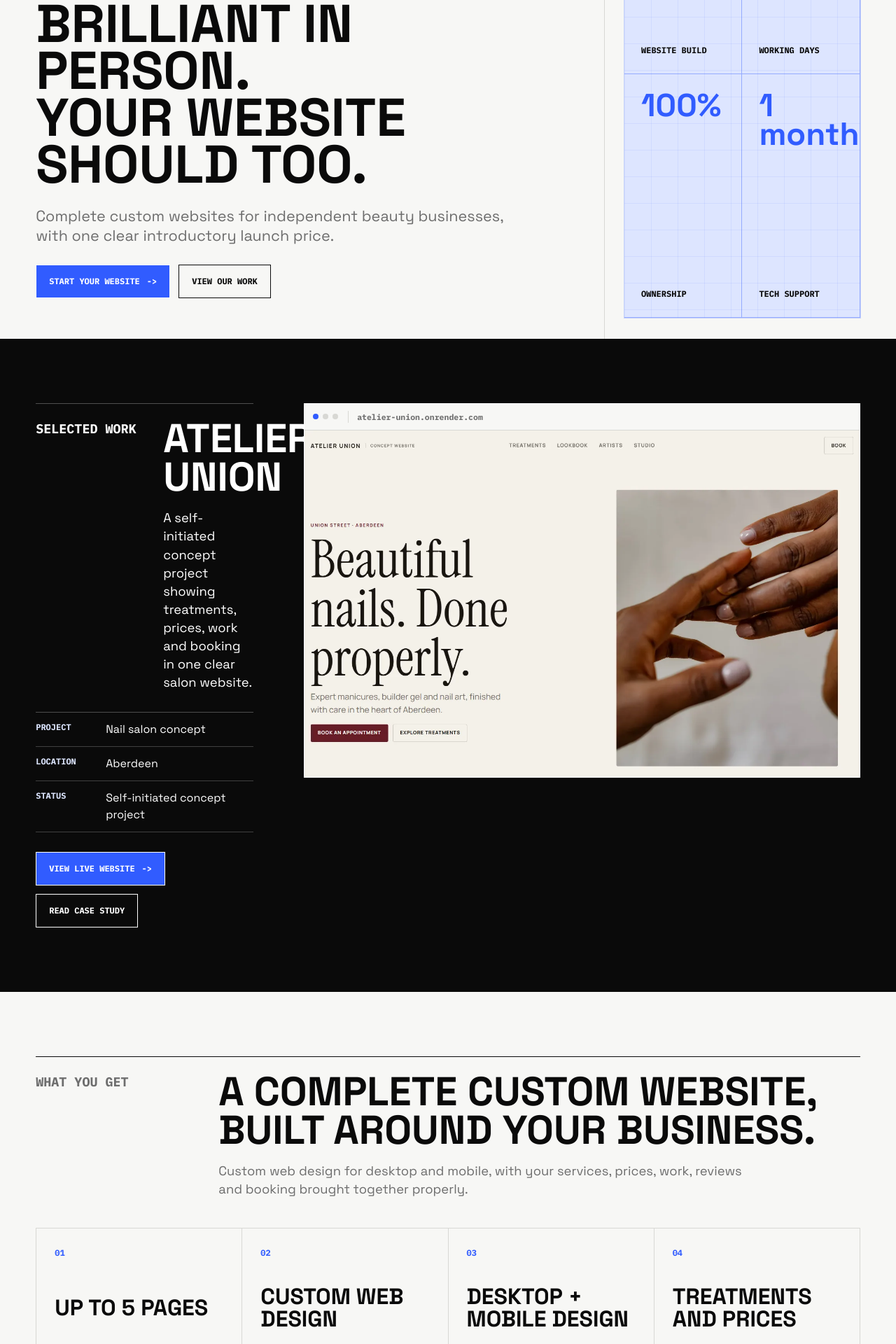
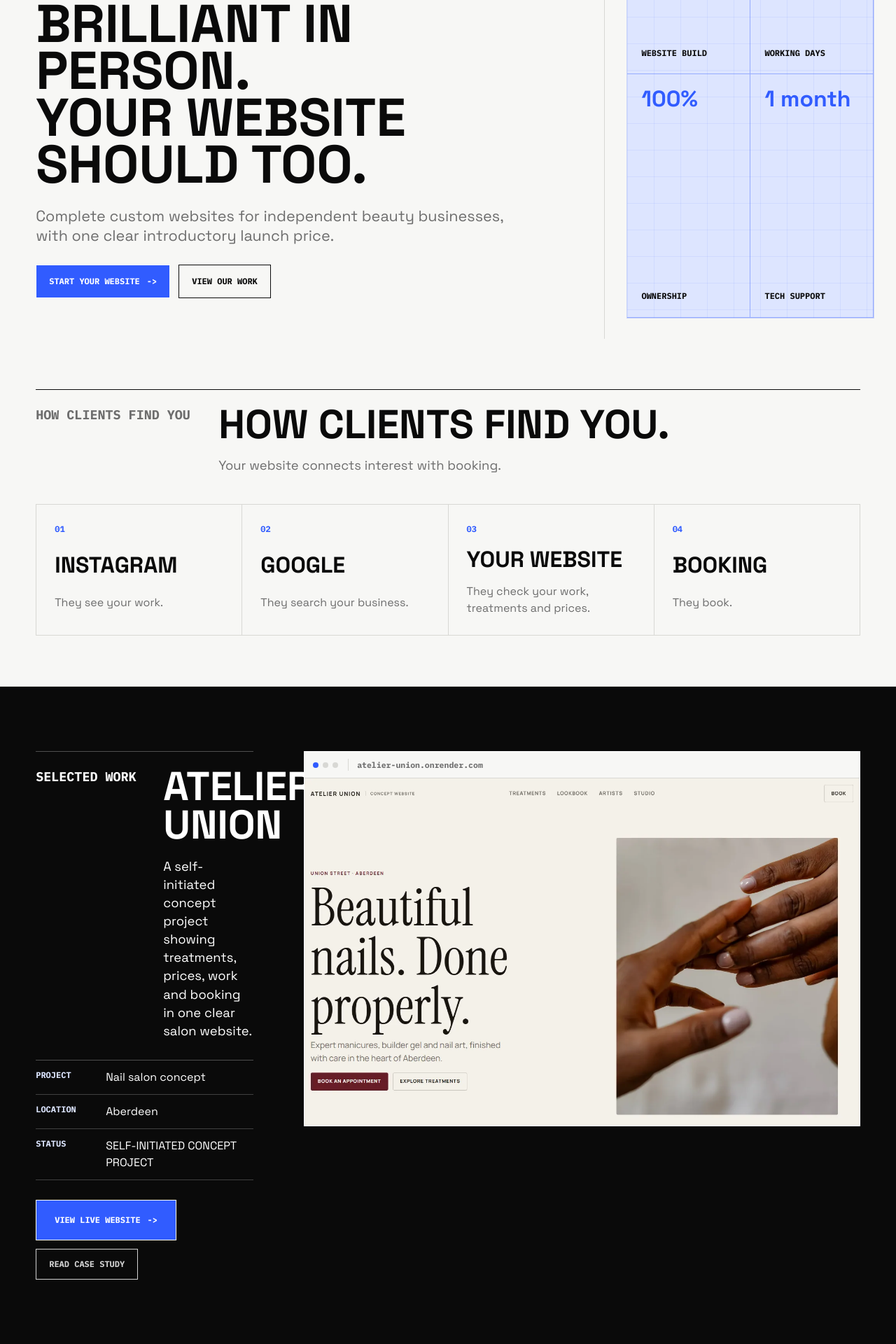
Before and after one commit to kieragordonstudio-dotcom/kiera-gordon-digital, a React (Vite) app: page / in a window 1280 px wide. Shown: the part 340-2260 px from the top of the page at 70% size. Built offline with nearby package versions, Linux system fonts and the light colour scheme.

Commit message:
Final launch pass for Kiera Gordon Digital

```diff
--- a/site-meta.json
+++ b/site-meta.json
@@ -30,7 +30,7 @@
     },
     "/pricing": {
       "title": "Pricing | Kiera Gordon Digital",
-      "description": "The Kiera Gordon Digital offer: a £149 introductory website build, optional £15/month KGD Managed, and a clear own-hosting route."
+      "description": "The Kiera Gordon Digital offer: a £149 introductory website build, optional £15 / month KGD Managed, and a clear own-hosting route."
     },
     "/process": {
       "title": "Process | Kiera Gordon Digital",
@@ -42,11 +42,11 @@
     },
     "/start": {
       "title": "Start your website | Kiera Gordon Digital",
-      "description": "Send the basics about your beauty business and what you need. Kiera will review it and reply with next steps."
+      "description": "Send your business details and what you need. Kiera will review it and reply with next steps."
     },
     "/faq": {
       "title": "FAQ | Kiera Gordon Digital",
-      "description": "Answers about the £149 website build, optional £15/month Managed plan, ownership, booking, hosting, revisions and support."
+      "description": "Answers about the £149 website build, optional £15 / month Managed plan, ownership, booking, hosting, revisions and support."
     },
     "/privacy": {
       "title": "Privacy | Kiera Gordon Digital",
--- a/src/App.tsx
+++ b/src/App.tsx
@@ -32,15 +32,16 @@ const navLinks = [
 
 const offerFacts = [
   { value: siteConfig.launchPrice, label: 'Website build' },
-  { value: '7-10', label: 'Working days' },
+  { value: '7–14', label: 'Working days' },
   { value: siteConfig.ownershipLabel, label: 'Ownership' },
   { value: '1 month', label: 'Tech support' },
 ];
 
 const buildHighlights = [
-  'Up to 5 pages',
+  'Up to 6 core pages',
   'Custom web design',
   'Desktop + mobile design',
+  'Built around your business',
   'Treatments and prices',
   'Gallery',
   'Reviews',
@@ -50,6 +51,29 @@ const buildHighlights = [
   'Basic SEO',
   'Domain and SSL',
   'Launch support',
+];
+
+const discoverySteps = [
+  {
+    number: '01',
+    title: 'Instagram',
+    copy: 'They see your work.',
+  },
+  {
+    number: '02',
+    title: 'Google',
+    copy: 'They search your business.',
+  },
+  {
+    number: '03',
+    title: 'Your website',
+    copy: 'They check your work, treatments and prices.',
+  },
+  {
+    number: '04',
+    title: 'Booking',
+    copy: 'They book.',
+  },
 ];
 
 function cleanPath(path: string) {
@@ -170,20 +194,19 @@ function Footer() {
 
   return (
     <footer className="site-footer">
-      <div className="footer-brand">
-        <Wordmark />
-        <p>{siteConfig.footerStatement}</p>
-      </div>
-      <nav aria-label="Footer navigation">
+      <nav className="footer-nav" aria-label="Footer navigation">
         {footerLinks.map((link) => (
           <Link key={link.href} href={link.href}>
             {link.label}
           </Link>
         ))}
       </nav>
-      <div className="footer-contact">
+      <div className="footer-bottom">
+        <div className="footer-brand-text">
+          <strong>{siteConfig.name}</strong>
+          <p>{siteConfig.footerStatement}</p>
+        </div>
         <a href={`mailto:${siteConfig.email}`}>{siteConfig.email}</a>
-        <p>{siteConfig.finalMicrocopy}</p>
       </div>
     </footer>
   );
@@ -215,6 +238,27 @@ function Hero() {
         ))}
       </div>
     </main>
+  );
+}
+
+function DiscoverySection() {
+  return (
+    <section className="discovery-section">
+      <SectionHeader
+        label="How clients find you"
+        title="How clients find you."
+        copy="Your website connects interest with booking."
+      />
+      <div className="discovery-grid">
+        {discoverySteps.map((step) => (
+          <article key={step.number}>
+            <span>{step.number}</span>
+            <h3>{step.title}</h3>
+            <p>{step.copy}</p>
+          </article>
+        ))}
+      </div>
+    </section>
   );
 }
 
@@ -285,8 +329,11 @@ function FeaturedWorkSection() {
           </div>
         </dl>
         <div className="project-actions">
-          <ExternalProjectLink />
-          <Link className="button outline-light" href="/work/atelier-union">
+          <ExternalProjectLink className="button primary featured-live-button" />
+          <Link
+            className="button outline-light quiet-case-link"
+            href="/work/atelier-union"
+          >
             Read case study
           </Link>
         </div>
@@ -304,7 +351,7 @@ function WhatYouGetSection() {
       <SectionHeader
         label="What you get"
         title="A complete custom website, built around your business."
-        copy="Custom web design for desktop and mobile, with your services, prices, work, reviews and booking brought together properly."
+        copy="Custom web design for desktop and mobile, designed around your business, style, services and customers."
       />
       <div className="deliverables-grid">
         {buildHighlights.map((item, index) => (
@@ -339,7 +386,7 @@ function ProcessSection() {
   );
 }
 
-function PricingSection() {
+function PricingSection({ showLink = true }: { showLink?: boolean }) {
   return (
     <section className="pricing-section">
       <div className="price-lockup">
@@ -351,17 +398,20 @@ function PricingSection() {
       <div className="price-copy">
         <h2>A complete custom website for your beauty business.</h2>
         <p>
-          Built around your services, prices, work, reviews and booking route,
-          with two revision rounds and one month of technical support included.
+          Built around your business, content, style, services, customers and
+          booking route, with two revision rounds and one month of technical
+          support after launch included.
         </p>
         <div className="inclusion-list">
           {packageInclusions.slice(0, 10).map((item) => (
             <span key={item}>{item}</span>
           ))}
         </div>
-        <Link className="button primary" href="/pricing">
-          View pricing
-        </Link>
+        {showLink ? (
+          <Link className="button primary" href="/pricing">
+            View pricing
+          </Link>
+        ) : null}
       </div>
     </section>
   );
@@ -502,6 +552,7 @@ function HomePage() {
   return (
     <>
       <Hero />
+      <DiscoverySection />
       <FeaturedWorkSection />
       <WhatYouGetSection />
       <ProcessSection />
@@ -559,11 +610,11 @@ function WorkPage() {
           </dl>
           <ExternalProjectLink />
         </div>
-        <div className="gallery-grid composed">
-          <ProjectImage screenshot={atelierScreenshots[0]} className="wide" />
+        <div className="gallery-grid work-collage">
+          <ProjectImage screenshot={atelierScreenshots[0]} />
           <ProjectImage screenshot={atelierScreenshots[1]} className="phone-shot" />
           <ProjectImage screenshot={atelierScreenshots[2]} />
-          <ProjectImage screenshot={atelierScreenshots[4]} className="wide" />
+          <ProjectImage screenshot={atelierScreenshots[4]} />
         </div>
       </section>
       <FinalCTA />
@@ -640,9 +691,9 @@ function PricingPage() {
       <PageHero
         eyebrow="Pricing"
         title={`${siteConfig.launchPrice} one-off website build.`}
-        copy="An introductory launch price while Kiera Gordon Digital builds its first real client portfolio."
+        copy="An introductory launch price while Kiera Gordon Digital builds its portfolio of client websites."
       />
-      <PricingSection />
+      <PricingSection showLink={false} />
       <section className="scope-section">
         <div>
           <h2>Included</h2>
@@ -668,15 +719,26 @@ function PricingPage() {
       <OptionsSection />
       <section className="support-section">
         <div>
-          <h2>Support covers</h2>
+          <h2>First month support</h2>
+          <p>
+            Every £149 website includes 1 month of technical support after
+            launch for issues attributable to the delivered website or setup.
+          </p>
+        </div>
+        <div>
+          <h2>KGD Managed support</h2>
+          <p>
+            KGD Managed clients receive ongoing managed technical support for
+            the website, hosting, backend and platform while subscribed.
+          </p>
           <div className="scope-list">
             {supportCovers.map((item) => (
               <span key={item}>{item}</span>
             ))}
           </div>
         </div>
-        <div>
-          <h2>Support does not cover</h2>
+        <div className="support-wide">
+          <h2>Managed support does not include</h2>
           <div className="scope-list muted">
             {supportExcludes.map((item) => (
               <span key={item}>{item}</span>
@@ -733,7 +795,7 @@ function StartPage() {
     <>
       <PageHero
         eyebrow="Start your website"
-        title="Send the basics."
+        title="Send your details."
         copy="Tell Kiera what your business is and what kind of website help you need."
       />
       <section className="form-section">
@@ -807,7 +869,7 @@ function TermsPage() {
         scope described on the pricing page.
       </p>
       <p>
-        The build includes up to 5 core pages, custom web design, desktop and
+        The build includes up to 6 core pages, custom web design, desktop and
         mobile layouts, basic SEO foundations, 2 revision rounds, launch
         and 1 month of technical support for issues caused by the delivered
         setup.
--- a/src/config/site.ts
+++ b/src/config/site.ts
@@ -10,24 +10,24 @@ export const siteConfig = {
   managedPrice: '£15 / month',
   offerLabel: 'Introductory launch price',
   offerNote:
-    'Currently £149 while Kiera Gordon Digital builds its first client portfolio.',
+    'Currently £149 while Kiera Gordon Digital builds its portfolio of client websites.',
   ownershipLabel: '100%',
-  pagesIncluded: 'Up to 5 core pages',
-  turnaround: '7-10 working days after all required content has been received',
-  turnaroundShort: '7-10 working days',
+  pagesIncluded: 'Up to 6 core pages',
+  turnaround: '7–14 working days after all required content has been received',
+  turnaroundShort: '7–14 working days',
   revisions: 2,
   technicalSupport: '1 month technical support after launch',
   primaryCta: 'Start your website',
   formCta: 'Send my enquiry',
   secondaryCta: 'View our work',
   finalMicrocopy:
-    '£149 introductory website build · 2 revision rounds · 1 month technical support',
+    '£149 one-off website build · 2 revision rounds · 1 month technical support after launch',
   bookingPlatforms: ['Fresha', 'Booksy', 'Treatwell'],
   legalNote:
     'These starter terms are a practical project summary, not solicitor-written legal advice.',
   socialLinks: [] as Array<{ label: string; href: string }>,
   atelierUnionLiveUrl: 'https://atelier-union.onrender.com/',
   formEndpoint: '/api/enquiry',
-  founderImage: '/founder-kiera-gordon.webp',
+  founderImage: '/founder-kiera-gordon.jpg',
   footerStatement: 'Websites for independent beauty businesses.',
 };
--- a/src/data/faq.ts
+++ b/src/data/faq.ts
@@ -4,12 +4,12 @@ export const faqs = [
   {
     question: 'Why is the website £149?',
     answer:
-      '£149 is the introductory launch price while Kiera Gordon Digital builds its first portfolio of real client websites.',
+      '£149 is the introductory launch price while Kiera Gordon Digital builds its portfolio of client websites.',
   },
   {
     question: 'What do I get for £149?',
     answer:
-      'A complete custom website with up to 5 core pages, custom web design, desktop and mobile layouts, treatments and prices, gallery of work, supplied reviews, team details where relevant, location, hours, contact information, basic SEO foundations, metadata, domain connection, launch, 2 revision rounds and 1 month technical support after launch.',
+      'A complete custom website with up to 6 core pages, custom web design built around your business, style, services and customers, desktop and mobile layouts, treatments and prices, gallery of work, supplied reviews, team details where relevant, location, hours, contact information, basic SEO foundations, metadata, domain connection, launch, 2 revision rounds and 1 month technical support after launch.',
   },
   {
     question: 'Do I own the website?',
@@ -24,15 +24,15 @@ export const faqs = [
   {
     question: 'What is KGD Managed?',
     answer:
-      'KGD Managed is the optional £15/month plan for businesses that want hosting, KGD booking and the owner platform included.',
+      'KGD Managed is the optional £15 / month plan for businesses that want managed hosting, the KGD booking system, backend, owner dashboard or owner area, technical operation and ongoing managed technical support while subscribed.',
   },
   {
-    question: 'What does £15/month include?',
+    question: 'What does £15 / month include?',
     answer:
-      'It includes KGD-managed website hosting, the KGD booking system, owner dashboard or owner area, connected website/backend functionality and the managed technical infrastructure needed to run the KGD platform.',
+      'It includes KGD-managed website hosting, the KGD booking system, owner dashboard or owner area, connected website/backend functionality, managed technical infrastructure and ongoing technical support for the managed website/platform while subscribed.',
   },
   {
-    question: 'Do I have to pay £15/month?',
+    question: 'Do I have to pay £15 / month?',
     answer:
       'No. KGD Managed is optional. If you do not choose it, your website can connect to your existing booking provider and your own hosting.',
   },
@@ -77,12 +77,12 @@ export const faqs = [
   {
     question: 'What does the one month technical support cover?',
     answer:
-      'It covers reasonable technical issues attributable to the delivered website or setup, such as website bugs, broken links, responsive defects, form defects, initial domain or SSL issues caused by the setup, booking integration issues caused by the implementation and browser/device bugs attributable to the site.',
+      'Every £149 website includes 1 month of technical support after launch for reasonable technical issues attributable to the delivered website or setup, such as site bugs, responsive defects, form defects, initial domain or SSL issues caused by the setup and booking integration issues caused by the implementation.',
   },
   {
     question: 'What happens after that month?',
     answer:
-      'No ongoing support is automatically included after the first month. Extra work, changes or support can be quoted separately.',
+      'No ongoing support is automatically included after the first month unless you choose KGD Managed. Extra work, routine content changes, new pages, new features or redesigns can be quoted separately.',
   },
   {
     question: 'Can you use my existing photos?',
--- a/src/data/portfolio.ts
+++ b/src/data/portfolio.ts
@@ -39,7 +39,7 @@ export const atelierUnionProject = {
   number: '01',
   category: 'Nail salon concept',
   location: 'Aberdeen',
-  label: 'Self-initiated concept project',
+  label: 'SELF-INITIATED CONCEPT PROJECT',
   listingLabel: 'Selected work',
   subtitle: 'Nail salon concept · Aberdeen',
   liveUrl: siteConfig.atelierUnionLiveUrl,
--- a/src/data/pricing.ts
+++ b/src/data/pricing.ts
@@ -1,7 +1,8 @@
 export const packageInclusions = [
-  'Up to 5 core pages',
+  'Up to 6 core pages',
   'Custom web design',
   'Designed for desktop and mobile',
+  'Designed around your business, style, services and customers',
   'Treatments, services and prices',
   'Gallery of your work',
   'Customer-supplied reviews or testimonials',
@@ -38,12 +39,14 @@ export const operatingOptions = [
   {
     name: 'KGD Managed',
     price: '£15 / month',
-    summary: 'Hosting, KGD booking system and owner platform included.',
+    summary:
+      'Managed hosting, KGD booking system, backend, owner area and technical operation included.',
     items: [
       'KGD-managed website hosting',
       'KGD booking system',
       'Owner dashboard / owner area',
       'Managed backend and platform infrastructure',
+      'Ongoing managed technical support while subscribed',
     ],
   },
   {
@@ -71,22 +74,22 @@ export const ownershipItems = [
 ];
 
 export const supportCovers = [
-  'Website bugs',
-  'Broken links',
-  'Responsive or layout defects',
-  'Form defects',
-  'Initial domain or SSL issues caused by the setup',
-  'Booking integration issues caused by the implementation',
+  'Website bugs attributable to the site',
+  'Hosting, uptime or deployment issues inside KGD control',
+  'Website crashes',
+  'SSL or setup issues caused by the KGD setup',
+  'Booking or backend functionality bugs',
   'Browser or device bugs attributable to the site',
 ];
 
 export const supportExcludes = [
   'Unlimited edits',
-  'Content changes',
-  'Redesign',
+  'Routine content changes',
+  'Redesigns',
   'New pages',
   'New features or integrations',
-  'Ongoing SEO, marketing or social media',
-  'Branding or photography',
-  'Third-party IT or email support',
+  'Marketing',
+  'Ongoing SEO',
+  'Branding',
+  'Photography',
 ];
--- a/src/data/process.ts
+++ b/src/data/process.ts
@@ -44,14 +44,14 @@ export const journey = [
   },
   {
     title: 'Google',
-    copy: 'They search for you.',
+    copy: 'They search your business.',
   },
   {
-    title: 'Website',
-    copy: 'They check your treatments, prices, work and reviews.',
+    title: 'Your website',
+    copy: 'They check your work, treatments and prices.',
   },
   {
     title: 'Booking',
-    copy: 'They choose an appointment.',
+    copy: 'They book.',
   },
 ];
--- a/src/styles/global.css
+++ b/src/styles/global.css
@@ -180,11 +180,11 @@
 .project-meta dt,
 .process-list span,
 .journey-grid span,
+.discovery-grid span,
 .deliverables-grid span,
 .need-grid span,
 .principle-grid span,
-.site-footer a,
-.site-footer p {
+.footer-nav a {
   font-family: var(--font-mono);
   font-size: 0.75rem;
   font-weight: 700;
@@ -252,8 +252,10 @@
   box-shadow: 0 0 0 1px rgba(49, 92, 255, 0.24);
   display: grid;
   grid-template-columns: minmax(0, 1fr) minmax(0, 1fr);
-  margin: 30px max(24px, var(--page-gutter)) 30px 28px;
+  justify-self: center;
+  margin: 30px 0;
   min-width: 0;
+  width: min(calc(100% - clamp(48px, 5vw, 72px)), 430px);
 }
 
 .metric-panel {
@@ -263,16 +265,18 @@
   display: grid;
   min-height: 168px;
   min-width: 0;
-  padding: 24px;
+  padding: clamp(18px, 1.6vw, 24px);
 }
 
 .metric-panel strong {
   color: var(--color-accent);
   display: block;
-  font-size: 4.2rem;
+  font-size: clamp(2rem, 2.4vw, 3.6rem);
   letter-spacing: 0;
   line-height: 0.9;
   max-width: 100%;
+  overflow-wrap: anywhere;
+  white-space: nowrap;
 }
 
 .metric-panel span {
@@ -301,6 +305,7 @@
 }
 
 .section-pad,
+.discovery-section,
 .featured-work,
 .process-section,
 .pricing-section,
@@ -366,6 +371,7 @@
 }
 
 .journey-grid,
+.discovery-grid,
 .deliverables-grid,
 .need-grid,
 .principle-grid {
@@ -377,6 +383,7 @@
 }
 
 .journey-grid article,
+.discovery-grid article,
 .deliverables-grid article,
 .principle-grid article {
   border-bottom: 1px solid var(--color-rule);
@@ -388,6 +395,7 @@
 }
 
 .journey-grid span,
+.discovery-grid span,
 .deliverables-grid span,
 .need-grid span,
 .principle-grid span {
@@ -395,6 +403,7 @@
 }
 
 .journey-grid h3,
+.discovery-grid h3,
 .deliverables-grid h3,
 .principle-grid h3,
 .option-grid h3 {
@@ -406,10 +415,21 @@
 }
 
 .journey-grid p,
+.discovery-grid p,
 .principle-grid p,
 .option-grid p {
   color: var(--color-muted);
   margin: 0;
+}
+
+.discovery-section {
+  border-bottom: 1px solid var(--color-rule);
+  padding-bottom: 72px;
+  padding-top: 72px;
+}
+
+.discovery-grid article {
+  min-height: 142px;
 }
 
 .featured-work {
@@ -465,6 +485,16 @@
   display: flex;
   flex-wrap: wrap;
   gap: 12px;
+}
+
+.featured-live-button {
+  min-height: 58px;
+  padding-inline: 26px;
+}
+
+.quiet-case-link {
+  min-height: 44px;
+  opacity: 0.82;
 }
 
 .project-layout {
@@ -561,6 +591,13 @@
   grid-template-columns: minmax(0, 1fr) minmax(230px, 0.36fr);
 }
 
+.work-collage {
+  grid-template-columns: minmax(0, 0.92fr) minmax(220px, 0.48fr) minmax(
+      220px,
+      0.64fr
+    );
+}
+
 .project-image {
   background: white;
   border: 1px solid var(--color-rule);
@@ -581,6 +618,35 @@
 
 .gallery-grid.composed .project-image.phone-shot {
   grid-row: span 2;
+}
+
+.work-collage .project-image {
+  grid-column: auto;
+}
+
+.work-collage .project-image:nth-child(1) {
+  grid-column: 1 / span 2;
+}
+
+.work-collage .project-image:nth-child(2) {
+  grid-column: 3;
+  grid-row: 1 / span 2;
+  justify-self: end;
+  max-width: 360px;
+  width: 100%;
+}
+
+.work-collage .project-image:nth-child(3) {
+  grid-column: 1;
+  max-width: 520px;
+  width: 100%;
+}
+
+.work-collage .project-image:nth-child(4) {
+  grid-column: 2 / span 2;
+  justify-self: end;
+  max-width: 760px;
+  width: 100%;
 }
 
 .project-image.phone-shot {
@@ -957,6 +1023,10 @@
 
 .scope-list.muted span {
   color: var(--color-muted);
+}
+
+.support-wide {
+  grid-column: 1 / -1;
 }
 
 .need-grid {
@@ -1053,7 +1123,7 @@
 }
 
 .form-note a,
-.footer-contact a,
+.footer-bottom a,
 .form-status {
   overflow-wrap: anywhere;
 }
@@ -1089,20 +1159,36 @@
 .site-footer {
   border-top: 1px solid var(--color-text);
   display: grid;
-  gap: 32px;
-  grid-template-columns: minmax(220px, 1fr) auto minmax(220px, 0.38fr);
+  gap: 28px;
+  grid-template-columns: minmax(0, 1fr);
   padding: 34px var(--page-gutter);
 }
 
-.site-footer .wordmark {
-  border-right: 0;
-  padding: 0;
-}
-
-.site-footer nav,
-.footer-contact {
-  display: grid;
-  gap: 10px;
+.footer-nav {
+  border-bottom: 1px solid var(--color-rule);
+  display: flex;
+  flex-wrap: wrap;
+  gap: 14px 26px;
+  padding-bottom: 28px;
+}
+
+.footer-bottom {
+  align-items: end;
+  display: grid;
+  gap: 18px;
+  grid-template-columns: minmax(0, 1fr) auto;
+}
+
+.footer-brand-text {
+  display: grid;
+  gap: 8px;
+}
+
+.footer-brand-text strong {
+  font-family: var(--font-mono);
+  font-size: 0.75rem;
+  letter-spacing: 0;
+  text-transform: uppercase;
 }
 
 .site-footer a,
@@ -1124,19 +1210,11 @@
   .hero h1 {
     font-size: 4.75rem;
   }
-
-  .metric-panel strong {
-    font-size: 3.2rem;
-  }
 }
 
 @media (max-width: 1366px) {
   .hero h1 {
     font-size: 4.75rem;
-  }
-
-  .metric-panel strong {
-    font-size: 2.85rem;
   }
 
   .page-hero h1,
@@ -1190,11 +1268,14 @@
   }
 
   .hero-system {
+    justify-self: stretch;
     margin: 0 var(--page-gutter) 46px;
+    width: auto;
   }
 
   .hero-system,
   .journey-grid,
+  .discovery-grid,
   .deliverables-grid,
   .principle-grid {
     grid-template-columns: repeat(2, 1fr);
@@ -1305,10 +1386,12 @@
   }
 
   .journey-grid,
+  .discovery-grid,
   .deliverables-grid,
   .principle-grid,
   .gallery-grid,
-  .gallery-grid.composed {
+  .gallery-grid.composed,
+  .gallery-grid.work-collage {
     grid-template-columns: minmax(0, 1fr);
   }
 
@@ -1316,8 +1399,13 @@
   .gallery-grid .project-image.wide,
   .gallery-grid .project-image.phone-shot,
   .gallery-grid.composed .project-image.wide,
-  .gallery-grid.composed .project-image.phone-shot {
+  .gallery-grid.composed .project-image.phone-shot,
+  .gallery-grid.work-collage .project-image {
     grid-column: auto;
+    grid-row: auto;
+    justify-self: stretch;
+    max-width: none;
+    width: 100%;
   }
 
   .process-list article {
@@ -1329,6 +1417,11 @@
   }
 
   .site-footer {
+    grid-template-columns: 1fr;
+  }
+
+  .footer-bottom {
+    align-items: start;
     grid-template-columns: 1fr;
   }
 }
@@ -1378,6 +1471,7 @@
 
   .hero-copy,
   .section-pad,
+  .discovery-section,
   .featured-work,
   .process-section,
   .pricing-section,
@@ -1419,7 +1513,7 @@
   }
 
   .metric-panel strong {
-    font-size: 3rem;
+    font-size: 2.65rem;
   }
 
   .metric-panel span {
@@ -1427,6 +1521,7 @@
   }
 
   .journey-grid article,
+  .discovery-grid article,
   .deliverables-grid article,
   .principle-grid article,
   .option-grid article,
@@ -1459,7 +1554,7 @@
   }
 
   .metric-panel strong {
-    font-size: 2.5rem;
+    font-size: 2.2rem;
     line-height: 0.95;
   }
 
```
Also changed, not shown: public/founder-kiera-gordon.jpg (added).
